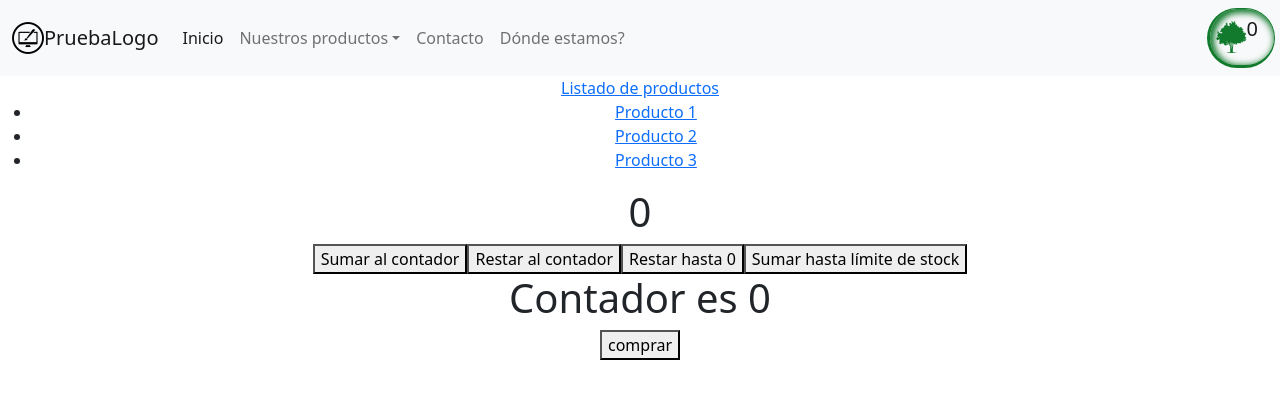
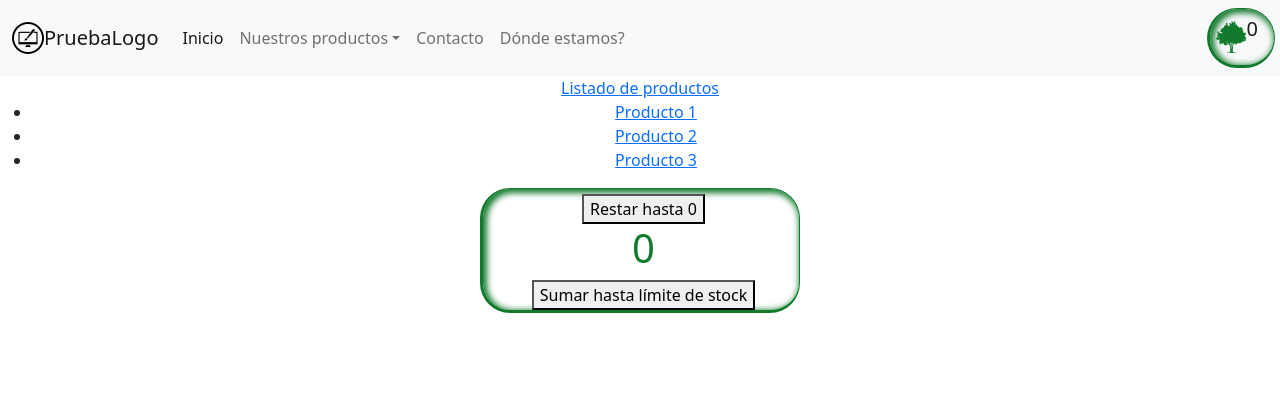
Before and after one commit to JuanRodriguez9288/curso-react, a React (Create React App) app: page / in a window 1280 px wide. Shown: the top 398 px of the page. Built offline with nearby package versions, Linux system fonts and the light colour scheme.

Commit message:
desafio componentes 2c

```diff
--- a/src/App.js
+++ b/src/App.js
@@ -37,7 +37,7 @@ const App = () => {
 
         </NavBar>
         <ItemListContainer>
-          <h1>
+          {/* <h1>
              {count}
           </h1>
           <button onClick={() => setCount(count + 1)} >
@@ -49,7 +49,7 @@ const App = () => {
           <button onClick={miFuncionRestar}>Restar hasta 0</button>
           <button onClick={miFuncionSumar}>Sumar hasta límite de stock</button>
           { count == 0 ? <h1>Contador es 0</h1> : <h1>Contador no es 0</h1>}
-          <Button btntxt='comprar' count={count} />
+          <Button btntxt='comprar' count={count} /> */}
         </ItemListContainer>
     </div>
   );
--- /dev/null
+++ b/src/components/CounterWhitCommands/CounterWhitCommands.css
@@ -0,0 +1,23 @@
+.divCounter {
+    display: flex;
+    position: relative;
+    flex-direction: column;
+    justify-content: cener;
+    align-content: center;
+    align-self: center;
+    align-items: center;
+    margin-left: auto;
+    margin-right: auto;
+    padding-left: 5px;
+    padding-top: 5px;
+    border-color:  #127a2d ;
+    border-style: solid;
+    border-width: 1px 1px 3px 3px;
+    border-radius: 30px 30px 30px 30px;
+    -webkit-box-shadow: inset 2px 2px 6px 2px #127a2d;
+    box-shadow: inset 2px 2px 6px 2px #127a2d;
+    color:  #127a2d ;
+    width: 20rem;
+    /*background: linear-gradient(90deg, rgba(204, 205, 205, 0.697899) 0%, rgba(126, 193, 228, 0.897339) 50%, rgba(204, 205, 205, 0.80014) 100%);
+    */
+  }
--- /dev/null
+++ b/src/components/CounterWhitCommands/CounterWhitCommands.js
@@ -0,0 +1,41 @@
+import React from 'react'
+import { useState } from 'react'
+import 'bootstrap/dist/js/bootstrap.bundle.min';
+import estilo from'./CounterWhitCommands.css';
+
+
+const CounterWhitCommands = () => {
+  const [count, setCount] = useState (0)
+  // const [view, setView] = useState (true)
+  const stock = 10
+  console.log(count)
+  console.log(setCount)
+  const miFuncionRestar = () => {
+      if (count <= 0) {
+        console.log(count)
+      }else{
+        setCount(count - 1)
+      }
+  }
+  const miFuncionSumar = () => {
+    if (count == stock) {
+      alert('No hay stock')
+    }else{
+      setCount(count + 1)
+    }
+}
+
+
+     return (
+
+       <div className="divCounter">
+
+          <button onClick={miFuncionRestar}>Restar hasta 0</button>
+            <h1>{count}</h1>
+          <button onClick={miFuncionSumar}>Sumar hasta límite de stock</button>
+
+       </div>
+     )
+   }
+
+   export default CounterWhitCommands;
--- a/src/components/ItemListContainer/ItemListContainer.js
+++ b/src/components/ItemListContainer/ItemListContainer.js
@@ -1,5 +1,11 @@
 import React from 'react'
 import 'bootstrap/dist/js/bootstrap.bundle.min';
+import { useState, useEffect } from 'react'
+
+import CounterWhitCommands from '../CounterWhitCommands/CounterWhitCommands';
+
+
+
 
 function ItemListContainer(props) {
     console.log(props);
@@ -12,6 +18,7 @@ function ItemListContainer(props) {
         <li><a class="item" href="#">Producto 3</a></li>
     </ul>
     {props.children}
+    <CounterWhitCommands />
   </>
   )
 }
```
